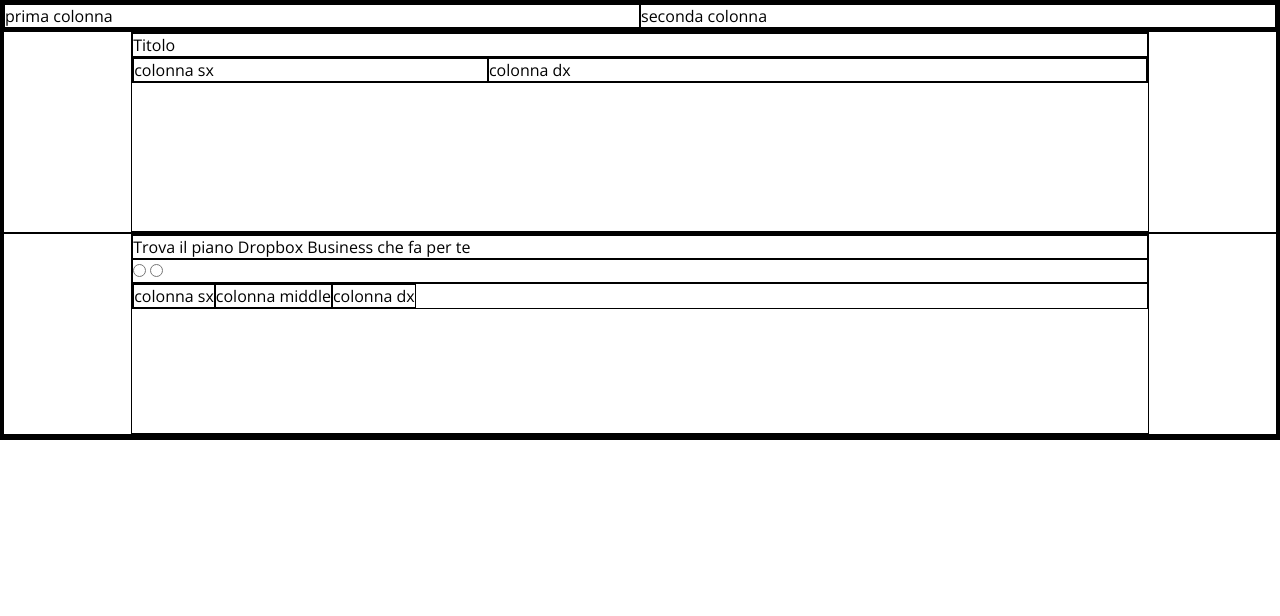
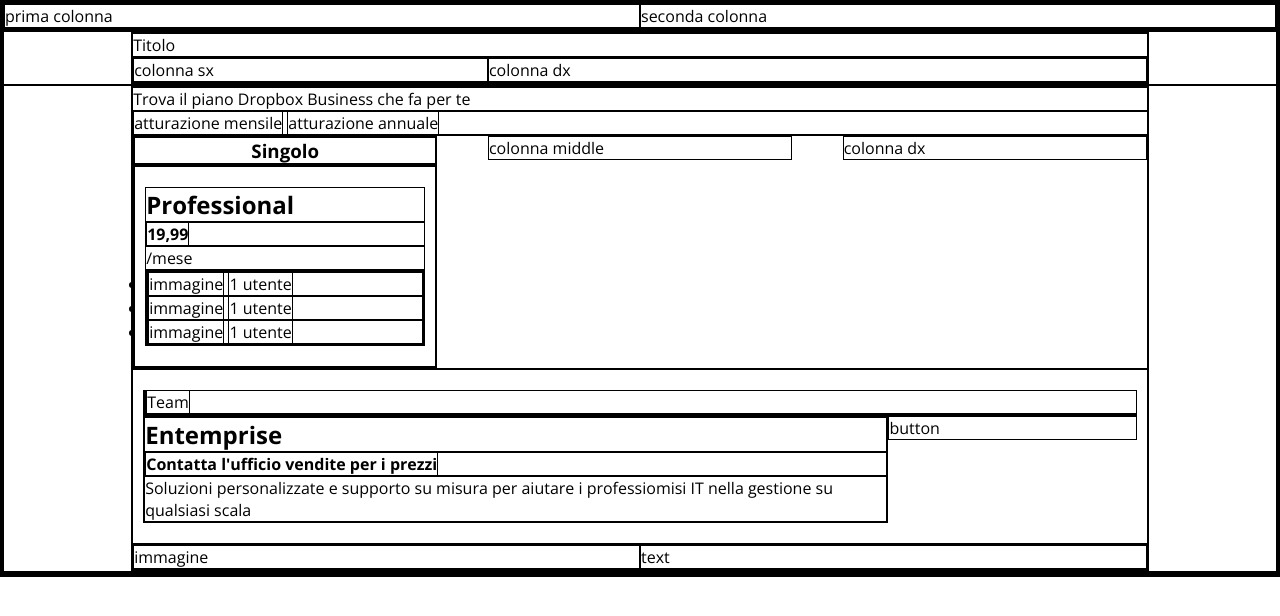
Before and after one commit to Lore0905/htmlcss-dropbox, a plain HTML site: page index.html in a window 1280 px wide. Drawn offline with nearby package versions, Linux system fonts and the light colour scheme.

Commit message:
first section

```diff
--- a/css/style.css
+++ b/css/style.css
@@ -19,8 +19,6 @@ body{
 .container{
     width:80%;
     margin: auto;
-    /* test */
-    height: 200px;
 }
 /* END COMMONS */
 
@@ -34,9 +32,11 @@ nav > .col-right-header{
 nav > .col-left-header{
     width: 50%;
 }
+
 /* END HEADER */
 
 /* MAIN */
+/* SLIDER */
 /* dimensione colonna sinistra main */
 .col-right-header{
     width:35%
@@ -45,6 +45,46 @@ nav > .col-left-header{
 .col-right-left{
     width:65%;
 }
+/* END SLIDER */
+
+/* PIANI DROPBOX BUSINESS */
+.col-plane{
+    width: 30%;
+}
+/* centratura titlo h3 dentro col plane */
+.col-plane > h3{
+    text-align: center;
+}
+/* padding delle colonne */
+.col-plane-middle{
+    margin:0 5%;
+}
+/* contenitore dropbox planner */
+.container-dropbox-planner{
+    padding:20px 10px;
+}
+/* END PIANI DROPBOX BUSINESS */
+
+/* SECTION TEAM */
+
+/* grandezza colonne section team */
+.col-section-team-left{
+    width: 75%;
+}
+.col-section-team-right{
+    width: 25%;
+}
+
+/* END SECTION TEAM */
+
+/* PARTNER DROPBOX */
+
+/* dimensioni colonne partner dropbox */
+.col-partner-dropbox-img, .col-partner-dropbox-text{
+    width: 50%;
+}
+/* END PARTNER DROPBOX */
+
 /* END MAIN */
 
 /* FOOTER */
--- a/index.html
+++ b/index.html
@@ -43,17 +43,91 @@
                     Trova il piano Dropbox Business che fa per te
                 </div>
                 <!-- radio button -->
-                <div>
-                    <input type="radio">
-                    <input type="radio">
+                <div class="radio-button">
+
+                    <!-- radio buttn 1 -->
+                    <span>atturazione mensile</span>
+                    <!-- radio button 2 -->
+                    <span>atturazione annuale</span>
+
                 </div>
                 <!-- colonne centrali -->
+                <div class="clearfix ">
+                    <div class="col col-plane">
+                        <!-- titolo colonna  -->
+                        <h3>Singolo</h3>
+                        <hr>
+                        <!-- contenuto colonna -->
+                        <div class="container-dropbox-planner">
+                            <h2>Professional</h2>
+
+                            <!-- prezzo -->
+                            <div><strong>19,99</strong></div>
+
+                            <!-- dettagli -->
+                            <div>/mese</div>
+
+                            <!-- caratteristiche -->
+                            <div>
+                                <ul>
+                                    <li>
+                                        <span>immagine</span>
+                                        <span>1 utente</span>
+                                    </li>
+
+                                    <li>
+                                        <span>immagine</span>
+                                        <span>1 utente</span>
+                                    </li>
+
+                                    <li>
+                                        <span>immagine</span>
+                                        <span>1 utente</span>
+                                    </li>
+                                </ul>
+                            </div>
+                        </div>
+                    </div>
+                    <div class="col col-plane col-plane-middle">colonna middle</div>
+                    <div class="col col-plane">colonna dx</div>
+                </div>
+
+                <!-- END PIANI DROPBOX BUSINESS  -->
+
+                <!-- SECTION TEAM -->
+                <div class="clearfix container-dropbox-planner">
+                    <!-- title -->
+                    <div>
+                        <span></span>
+                        <span>Team</span>
+
+                        <!-- horrizontal rule -->
+                        <hr>
+                    </div>
+
+                    <!-- colonne -->
+                    <div class="col col-section-team-left">
+                        <!-- title column left -->
+                        <h2>Entemprise</h2>
+
+                        <div><strong>Contatta l'ufficio vendite per i prezzi</strong></div>
+                        <div>Soluzioni personalizzate e supporto su misura per aiutare i professiomisi IT nella gestione su qualsiasi scala</div>
+
+                    </div>
+                    <div class="col col-section-team-right">
+                        button
+                    </div>
+                </div>
+                <!-- END SECTION TEAM -->
+
+                <!-- PARTNER DROPBOX -->
                 <div class="clearfix">
-                    <div class="col">colonna sx</div>
-                    <div class="col">colonna middle</div>
-                    <div class="col">colonna dx</div>
-
+                    <!-- colonna con immagine -->
+                    <div class="col col-partner-dropbox-img">immagine</div>
+                    <!-- colonna text -->
+                    <div class="col col-partner-dropbox-text">text</div>
                 </div>
+                <!-- END PARTNER DROPBOX -->
 
 
             </div>
```
